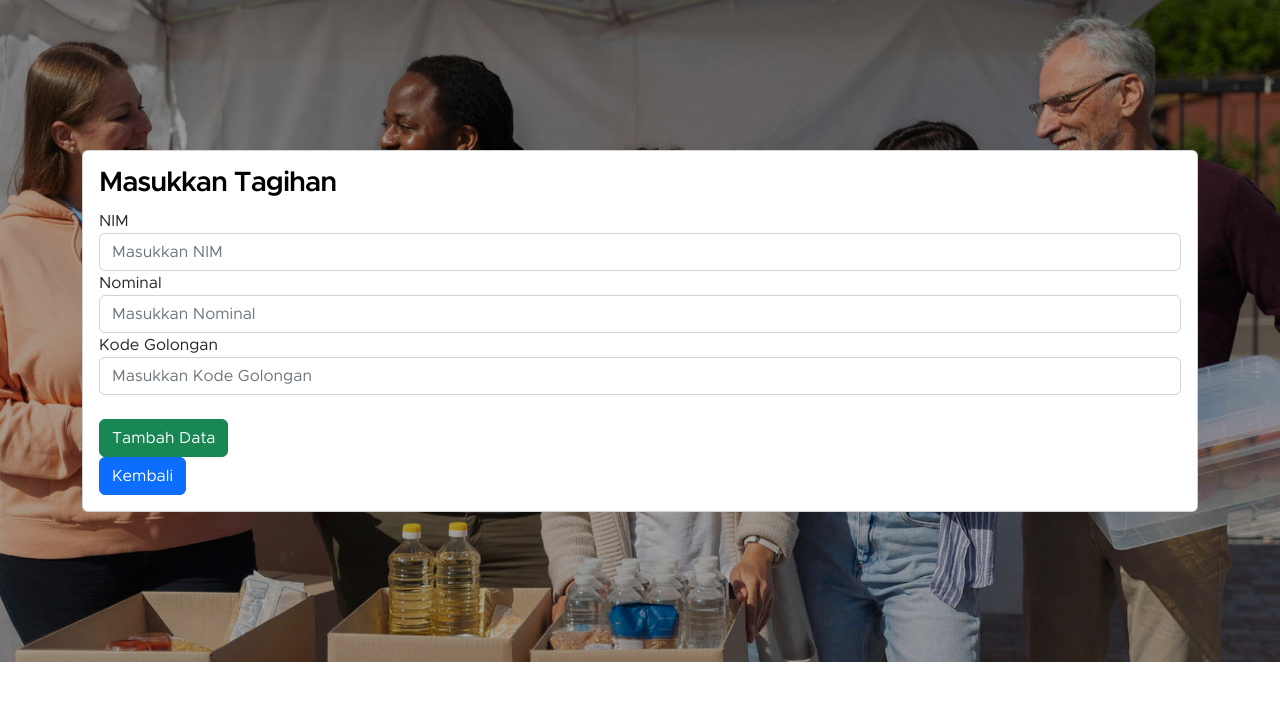
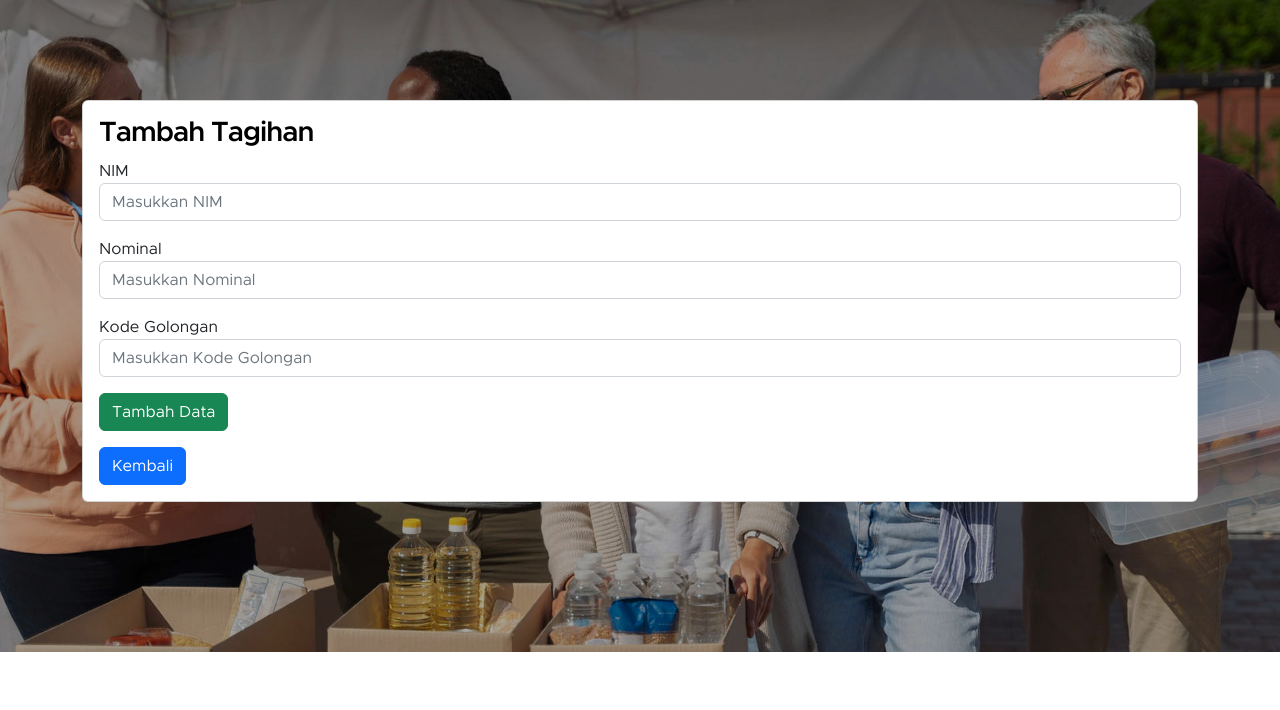
Before and after one commit to farisfaikar/website-keuangan, a PHP site: page /src/tagihan/create_tagihan.php in a window 1280 px wide. Shown: the part 90-800 px from the top of the page. Run offline with PHP 8.4, Linux system fonts and the light colour scheme.

Commit message:
merapihkan tambilan tagihan dan perbaiki navbar

```diff
--- a/src/tagihan/create_tagihan.php
+++ b/src/tagihan/create_tagihan.php
@@ -8,7 +8,7 @@
   <meta name="description" content="">
   <meta name="author" content="">
 
-  <title>Keuangan - Tambah Mahasiswa</title>
+  <title>Keuangan - Tambah Tagihan</title>
 
   <!-- CSS FILES -->
   <link href="../../css/bootstrap.min.css" rel="stylesheet">
@@ -44,23 +44,23 @@
       <div class="collapse navbar-collapse" id="navbarNav">
         <ul class="navbar-nav ms-auto">
           <li class="nav-item">
-            <a class="nav-link click-scroll" href="../../home.php">Home</a>
+            <a class="nav-link" href="../../home.php">Home</a>
           </li>
 
           <li class="nav-item">
-            <a class="nav-link click-scroll" href="../../mahasiswa.php">Mahasiswa</a>
+            <a class="nav-link" href="../../mahasiswa.php">Mahasiswa</a>
+          </li>
+
+          <li class="nav-item active">
+            <a class="nav-link active" href="../../tagihan.php">Tagihan</a>
           </li>
 
           <li class="nav-item">
-            <a class="nav-link click-scroll" href="../../tagihan.php">Tagihan</a>
+            <a class="nav-link" href="../../pembayaran.php">Pembayaran</a>
           </li>
 
           <li class="nav-item">
-            <a class="nav-link click-scroll" href="../../pembayaran.php">Pembayaran</a>
-          </li>
-
-          <li class="nav-item">
-            <a class="nav-link click-scroll" href="../../bank.php">Bank</a>
+            <a class="nav-link" href="../../bank.php">Bank</a>
           </li>
         </ul>
       </div>
@@ -68,28 +68,27 @@
   </nav>
 
   <main>
-    <section class="donate-section">
+    <section class="donate-section" style="padding-top: 100px;">
       <div class="section-overlay"></div>
       <div class="container">
         <div class="col-lg-12">
           <div class="card">
             <div class="card-body">
               <form action="create_tagihan.php" method="post" name="form1">
-                <h4>Masukkan Tagihan</h4>
-                <div class="form-group">
+                <h4>Tambah Tagihan</h4>
+                <div class="form-group" style="margin-bottom: 1em;">
                   <label for="inputNim">NIM</label>
-                  <input type="text" class="form-control" placeholder="Masukkan NIM" name="nim">
+                  <input type="text" class="form-control" placeholder="Masukkan NIM" name="nim" required="">
                 </div>
-                <div class="form-group">
+                <div class="form-group" style="margin-bottom: 1em;">
                   <label for="inputNominal">Nominal</label>
-                  <input type="number" class="form-control" placeholder="Masukkan Nominal" name="nominal">
+                  <input type="number" class="form-control" placeholder="Masukkan Nominal" name="nominal" required="">
                 </div>
-                <div class="form-group">
+                <div class="form-group" style="margin-bottom: 1em;">
                   <label for="inputKodeGolongan">Kode Golongan</label>
-                  <input type="text" class="form-control" placeholder="Masukkan Kode Golongan" name="kode_golongan">
+                  <input type="text" class="form-control" placeholder="Masukkan Kode Golongan" name="kode_golongan" required="">
                 </div>
-                <br>
-                <input class="btn btn-success" type="submit" name="Submit" value="Tambah Data">
+                <input class="btn btn-success" style="margin-bottom: 1em;" type="submit" name="Submit" value="Tambah Data">
                 <br>
                 <a href="../../tagihan.php" class="btn btn-primary" tabindex="-1" role="button" aria-disabled="true">Kembali</a>
               </form>
```
Also changed, not shown: home.php (+5 -6 lines), src/tagihan/edit_tagihan.php (+13 -14 lines), tagihan.php (+14 -14 lines).
